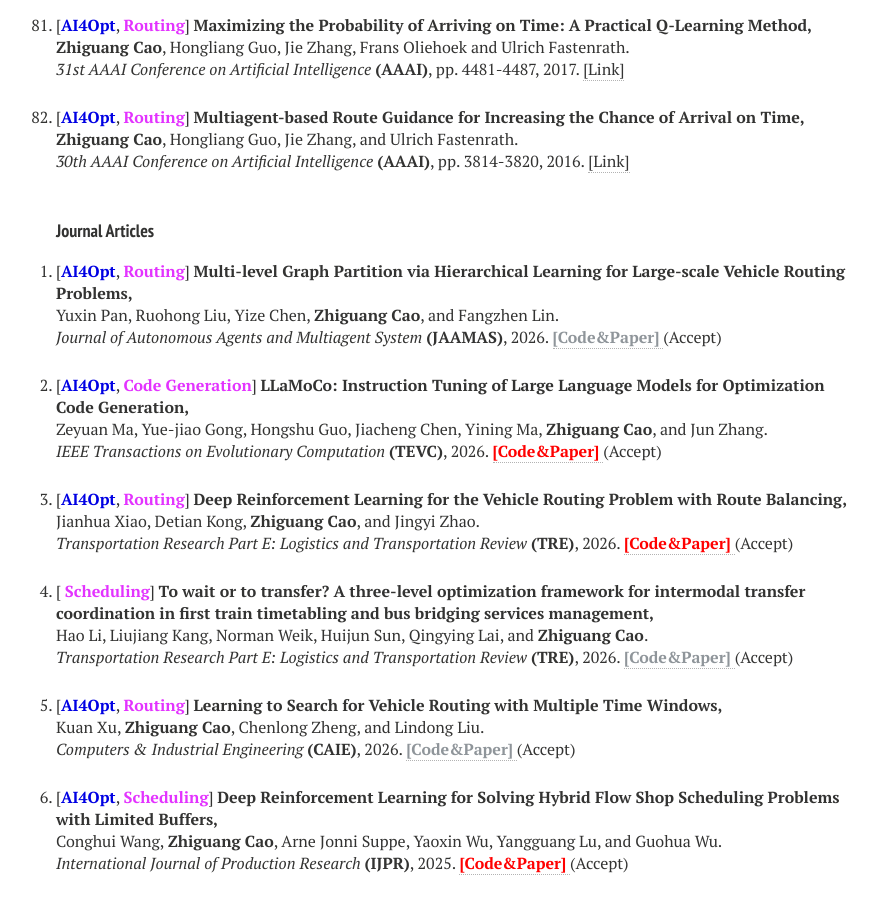
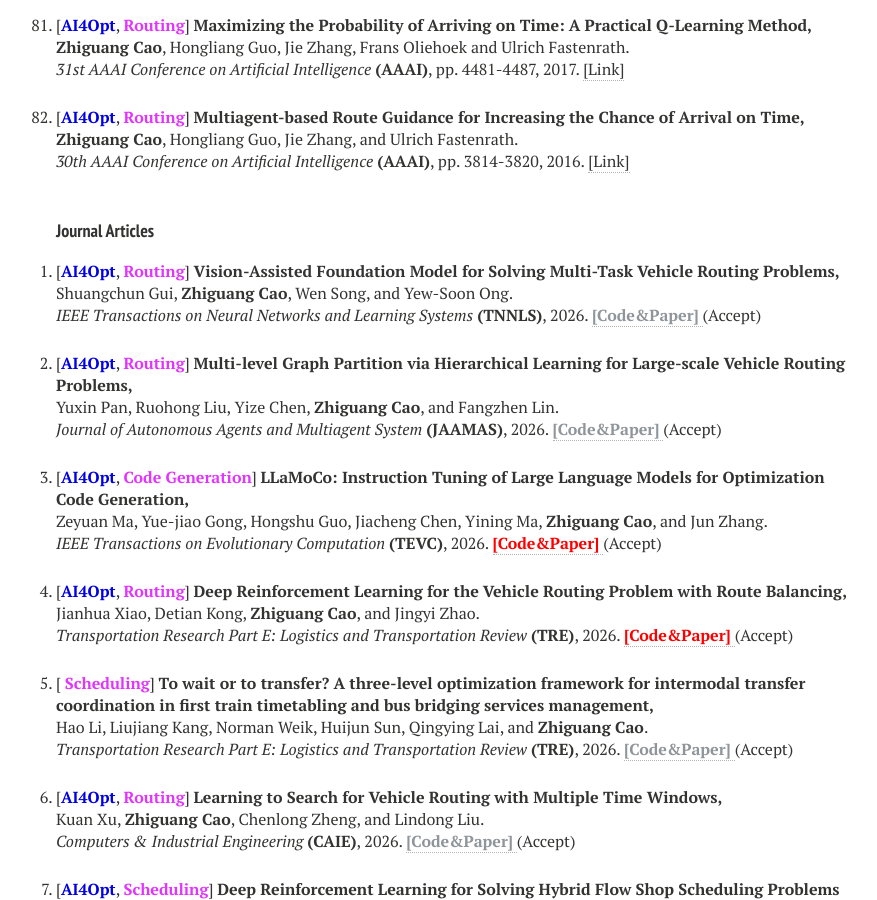
Before and after one commit to zhiguangcaosg/zhiguangcaosg.github.io, a Jekyll site: the page built from publications.md, in a window 1280 px wide and 900 px high, scrolled down 8511 px. Shown: the whole window, without its empty margins (264-1141 px from the left). Built offline with Jekyll 4.4.1, drawn with Linux system fonts in a browser that asks for light colours; nearby versions of some CDN libraries.

Commit message:
Update publications.html

```diff
--- a/_layouts/publications.html
+++ b/_layouts/publications.html
@@ -828,6 +828,15 @@ div.bibtex pre { font-size: 75%; overflow: auto;  width: 100%; padding: 0em 0em;
     <!-- Item: Caelles2016 -->
 <ol style="padding-left:0px;">
 
+
+<li>
+<p>
+[<font color="#0000E3"><b>AI4Opt</b></font>, <font color="#E333FF"><b>Routing</b></font>] <b>Vision-Assisted Foundation Model for Solving Multi-Task Vehicle Routing Problems,</b>
+<br>Shuangchun Gui, <b>Zhiguang Cao</b>, Wen Song, and Yew-Soon Ong.<br>
+<i> IEEE Transactions on Neural Networks and Learning Systems</i> <b>(TNNLS)</b>, 2026. <a href="https://zhiguangcaosg.github.io/publications/"> <font color="#8F959A"><b>[Code&Paper]</b> </font></a> (Accept)
+</p>
+</li>
+
 <li>
 <p>
 [<font color="#0000E3"><b>AI4Opt</b></font>, <font color="#E333FF"><b>Routing</b></font>] <b>Multi-level Graph Partition via Hierarchical Learning for Large-scale Vehicle Routing Problems,</b>
```
